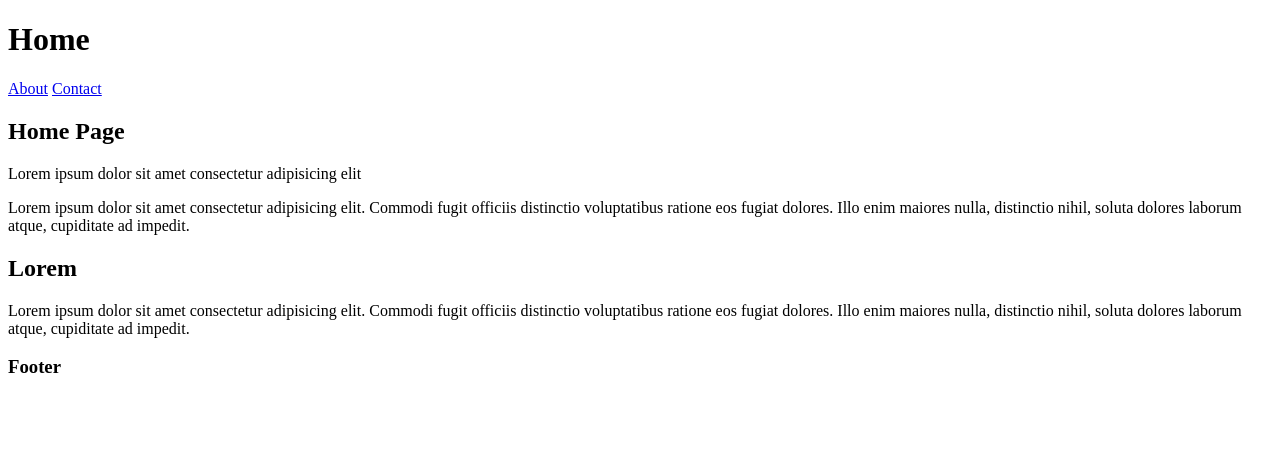
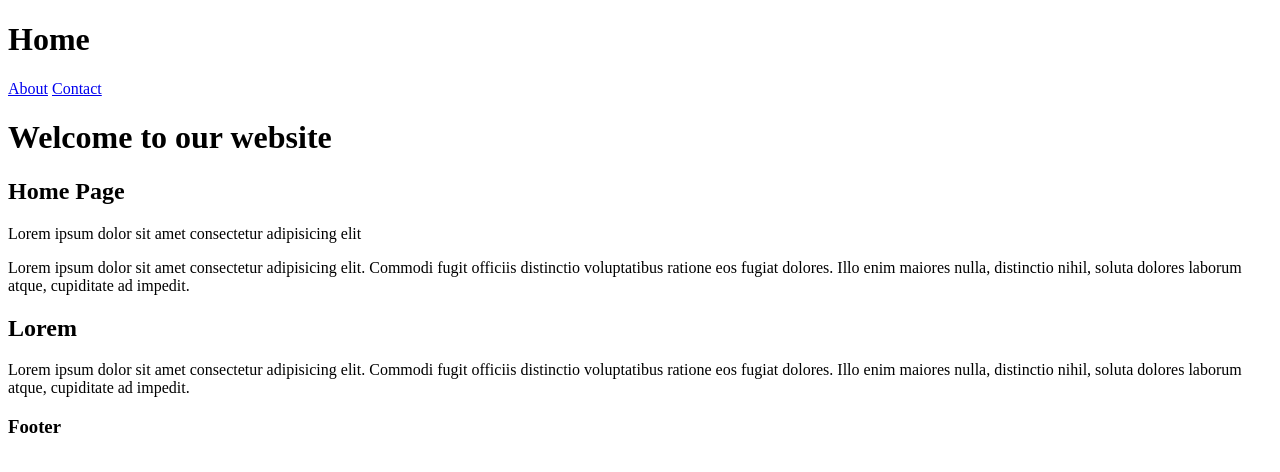
Before and after one commit to seda1094/tests_with_git, a plain HTML site: page new/index.html in a window 1280 px wide. Drawn offline with Linux system fonts and the light colour scheme.

Commit message:
Move with content change

```diff
--- a/index.html
+++ b/new/index.html
@@ -12,6 +12,9 @@
         <a href="contact.php">Contact</a>
     </div>
     <div>
+        <h1>
+            Welcome to our website
+        </h1>
         <h2>Home Page</h2>
         <p>Lorem ipsum dolor sit amet consectetur adipisicing elit</p>
         <p>Lorem ipsum dolor sit amet consectetur adipisicing elit. Commodi fugit officiis distinctio voluptatibus ratione eos fugiat dolores. Illo enim maiores nulla, distinctio nihil, soluta dolores laborum atque, cupiditate ad impedit.</p>
```
